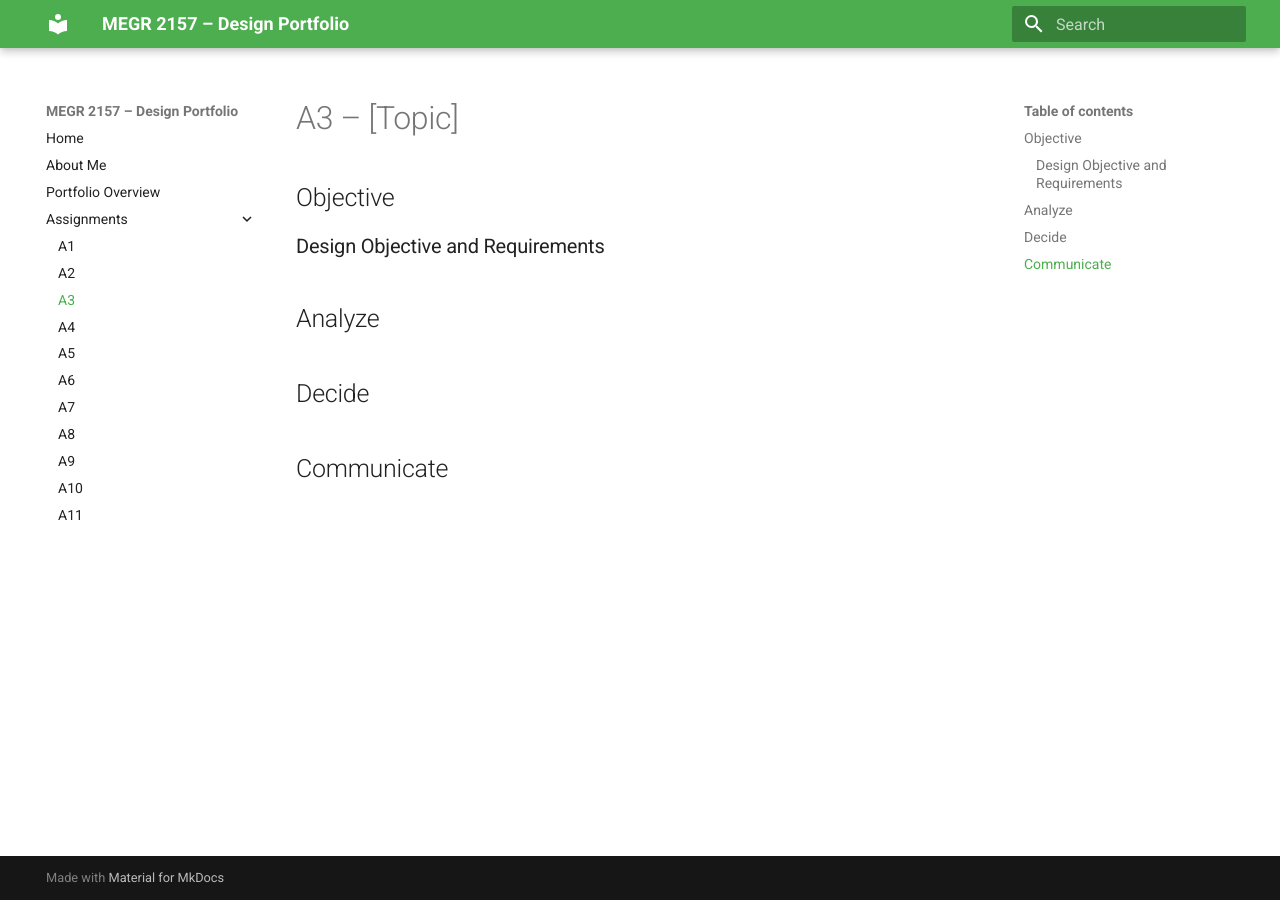
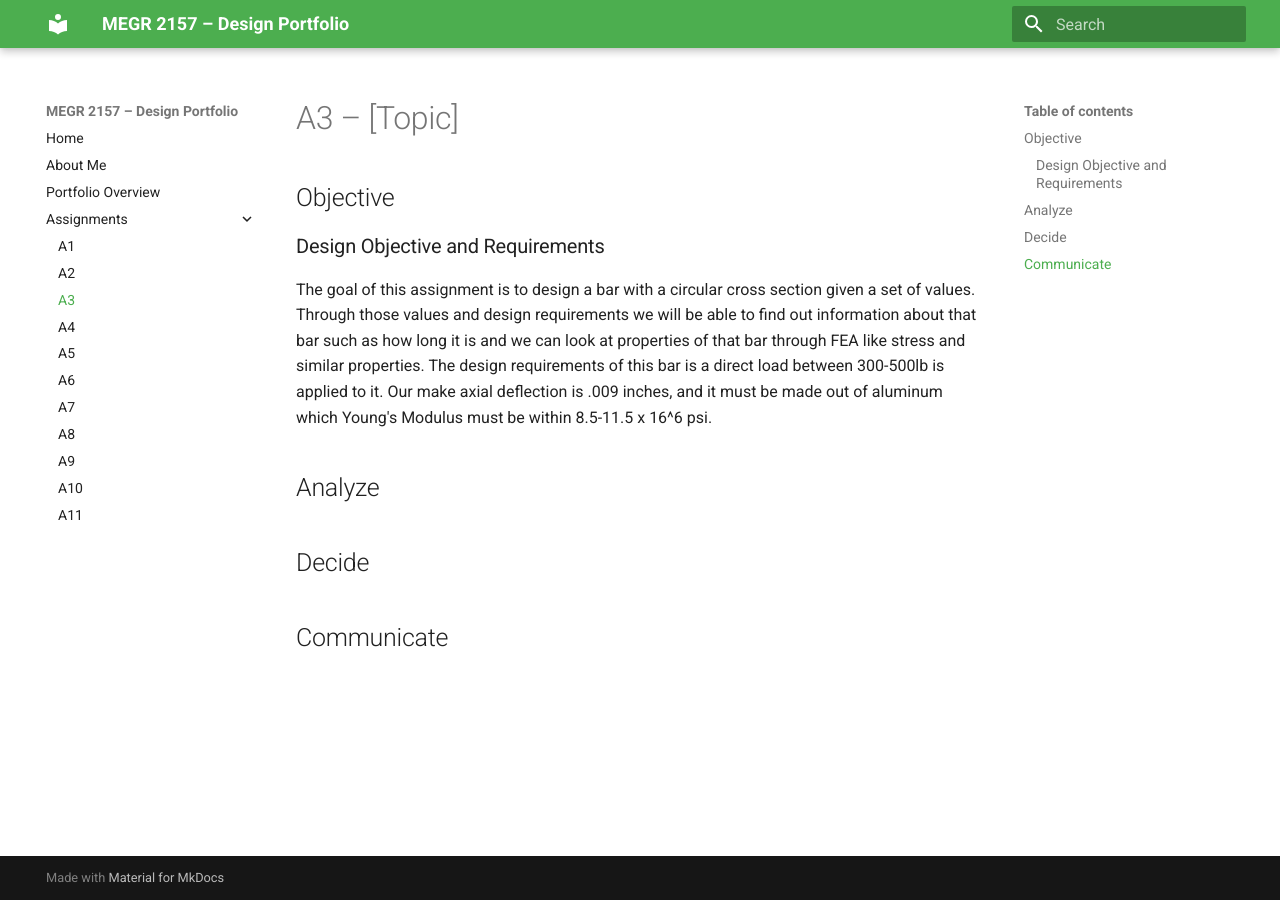
Before and after one commit to Greyson-Boatright/design-projects-portfolio, an MkDocs documentation site: the page built from docs/assignments/A03/index.md, in a window 1280 px wide. Built offline with MkDocs 1.6.1 and Material for MkDocs 9.7.7, drawn with Linux system fonts in a browser that asks for light colours.

Commit message:
Enhance design objectives for A3 assignment
Added detailed design objectives and requirements for the assignment, including load specifications and material properties.

```diff
--- a/docs/assignments/A03/index.md
+++ b/docs/assignments/A03/index.md
@@ -2,7 +2,7 @@
 
 ## Objective
 ### Design Objective and Requirements
-
+The goal of this assignment is to design a bar with a circular cross section given a set of values. Through those values and design requirements we will be able to find out information about that bar such as how long it is and we can look at properties of that bar through FEA like stress and similar properties. The design requirements of this bar is a direct load between 300-500lb is applied to it. Our make axial deflection is .009 inches, and it must be made out of aluminum which Young's Modulus must be within 8.5-11.5 x 16^6 psi.
 
 ## Analyze
 
```
